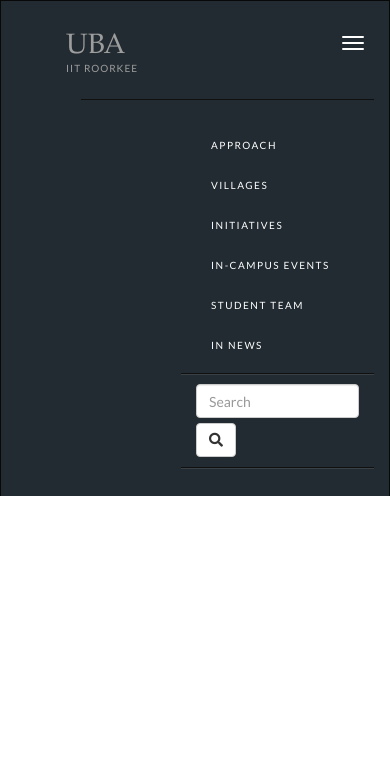
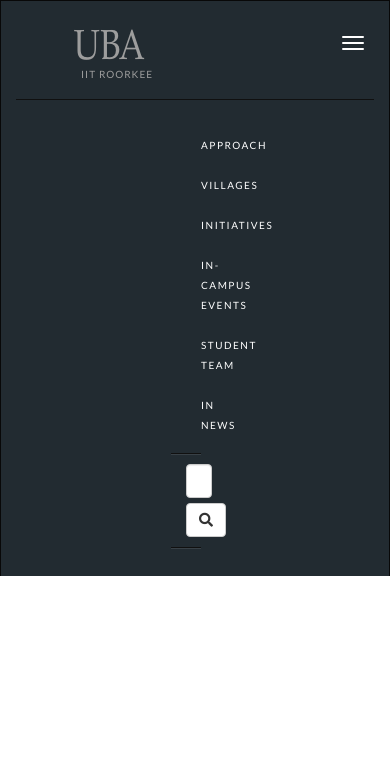
Before and after one commit to aks010/UBA-Roorkee-Chapter, a PHP site: page /index.html in a window 390 px wide, after a click on "Toggle navigation". Shown: the top 775 px of the page. Run offline with PHP 8.4, Linux system fonts and the light colour scheme; style sheets or scripts are compiled from the project's sources; some libraries are stand-ins or nearby versions; some web fonts are replaced.

Commit message:
Updated navbar css

```diff
--- a/resources/css/nav.css
+++ b/resources/css/nav.css
@@ -70,7 +70,6 @@
   }
   .navbar-inverse .container{
     height: 100%;
-    padding-left: 80px;
     width: 100%;
   }
 
@@ -119,6 +118,7 @@
 
   .navbar-header{
     padding-top: 18px;
+    padding-left: 80px;
   }
 
   .navbar-brand{
@@ -131,7 +131,8 @@
     letter-spacing: 0px;
     font-family: "Garamond";
     padding-bottom: 0px;
-    line-height: 26px;
+    line-height: 32px;
+    transform: scale(1.2, 1.5)
   }
 
   .navbar-brand .row:nth-child(2){
@@ -141,6 +142,7 @@
 
   nav .navbar-collapse{
     box-shadow:none;
+    padding-left: 70px;
   }
 
   .navbar-inverse .navbar-toggle:hover{
@@ -194,8 +196,9 @@
     }
   }
 
-@media (min-width: 768px) and (max-width: 1124px) {
+@media (min-width: 0px) and (max-width: 1124px) {
     .navbar-collapse.collapse {
+      border-top: 1px solid rgb(16,16,16);
         display: none !important;
     }
     .navbar-collapse.collapse.in {
@@ -207,4 +210,10 @@
     .navbar-header {
         float:none;
     }
+    nav li, .navbar-form{
+      float: none !important;
+    }
+    .navbar-nav{
+      padding-right: 180px;
+    }
 }
```
